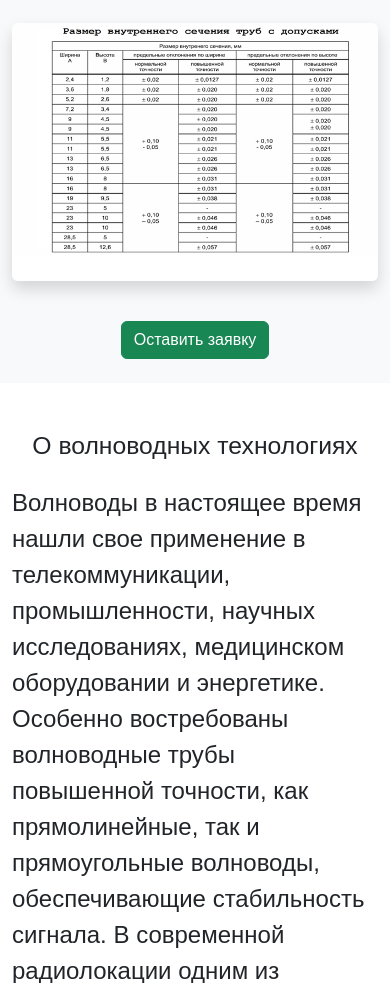
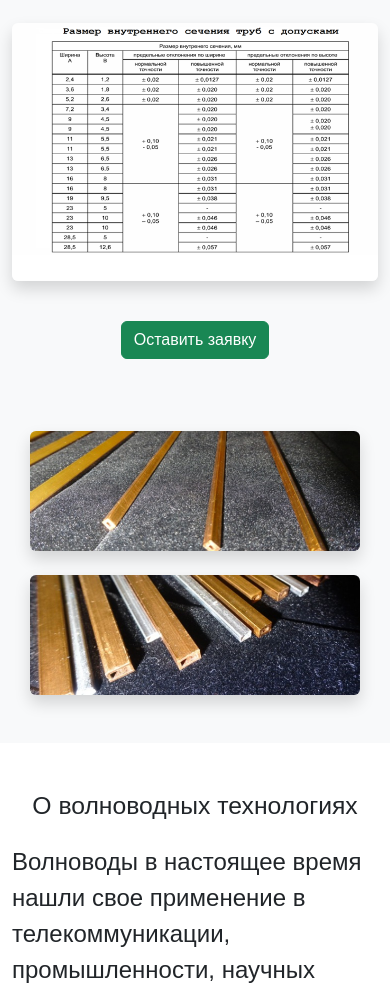
Before and after one commit to GloriusL/amplitudawave, a Flask app: page / in a window 390 px wide. Shown: the part 2773-3756 px from the top of the page. Run offline with Flask 3, Linux system fonts and the light colour scheme.

Commit message:
Добавлены карнтинки

```diff
--- a/templates/index.html
+++ b/templates/index.html
@@ -166,6 +166,25 @@
   </div>
 </section>
 
+<!-- 🔹 Картинки производства -->
+<section class="py-5 text-center bg-light">
+  <div class="container d-flex justify-content-center align-items-center gap-4 flex-wrap">
+    <img src="{{ url_for('static', filename='img/production1.png') }}" alt="Производство 1" class="img-production img-fluid rounded shadow zoom-img">
+    <img src="{{ url_for('static', filename='img/production2.png') }}" alt="Производство 2" class="img-production img-fluid rounded shadow zoom-img">
+  </div>
+</section>
+
+<style>
+  .img-production {
+    max-width: 48%;
+  }
+
+  @media (max-width: 768px) {
+    .img-production {
+      max-width: 90%;
+    }
+  }
+</style>
 
   <!-- 🔹 SEO текст -->
 <section class="py-5 bg-white">
```
